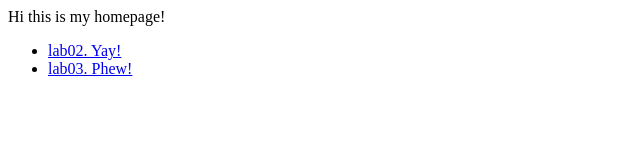
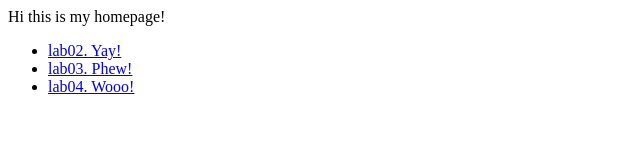
Before and after one commit to Elijah-Fabon/comp1537-set_E-f22, a plain HTML site: page Index.html in a window 1280 px wide. Shown: the whole page, without its empty margins (0-640 px from the left). Drawn offline with Linux system fonts and the light colour scheme.

Commit message:
Add link to lab04

```diff
--- a/Index.html
+++ b/Index.html
@@ -14,6 +14,7 @@
   <ul>
     <li><a href="./lab02/index.html"> lab02. Yay!</a></li>
     <li><a href="./lab03/index.html"> lab03. Phew!</a></li>
+    <li><a href="./lab04/lab04.html"> lab04. Wooo!</a></li>
   </ul>
 </body>
 
```
Also changed, not shown: lab04/lab04.html (renamed from lab 04/lab04.html).
